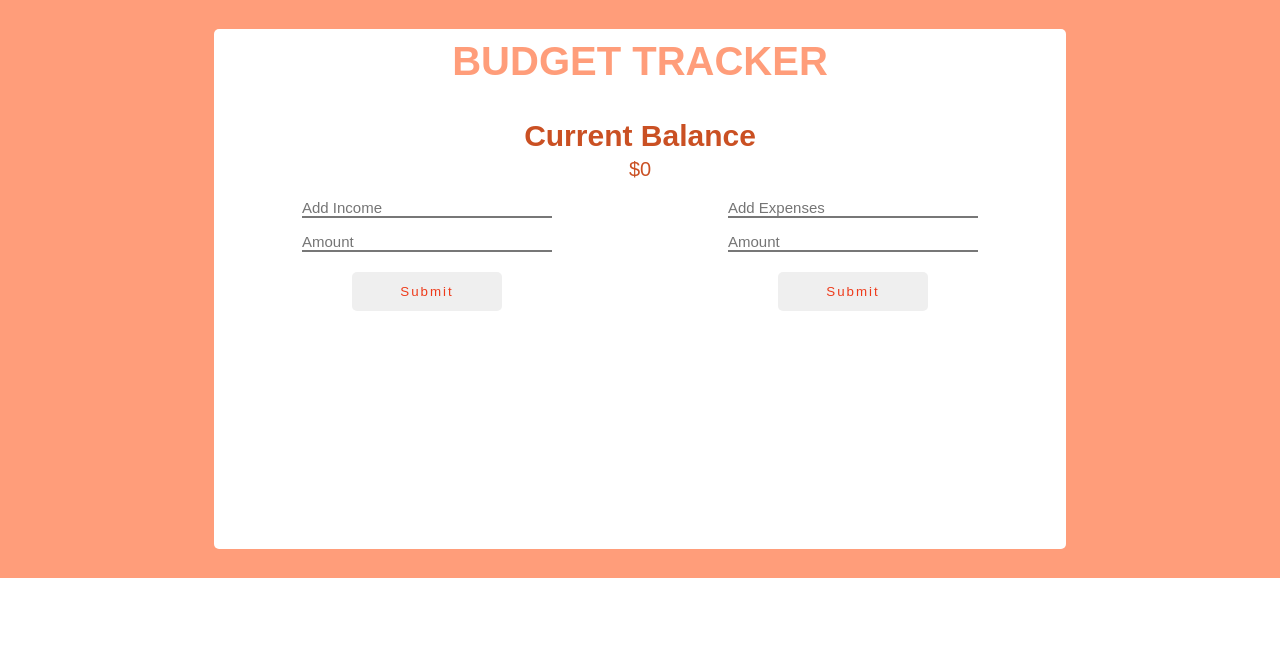
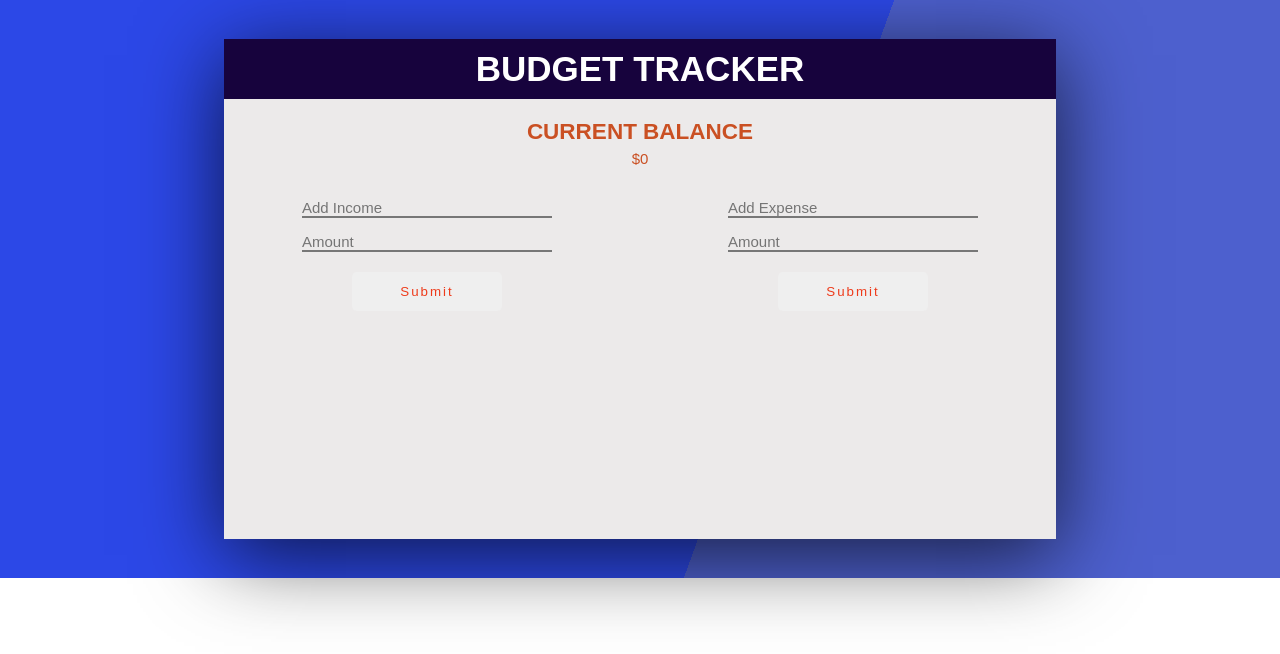
Before and after one commit to EllaAro/budget-tracker, a React (Create React App) app: page / in a window 1280 px wide. Shown: the top 654 px of the page. Built offline with nearby package versions, Linux system fonts and the light colour scheme.

Commit message:
Minor CSS changes

```diff
--- a/src/App.css
+++ b/src/App.css
@@ -14,22 +14,21 @@ body {
 .container {
   width: 100%;
   height: 578px;
-  background-color: #ff9d7a;
+  background: linear-gradient(110deg, #2c48e7 60%, #4d60ce 60%);
   display: flex;
   justify-content: center;
   align-items: center;
 }
 
 .wrapper {
-  background-color: white;
-  border-radius: 5px;
+  background-color: rgb(236, 234, 234);
   width: 65%;
-  padding: 10px;
   height: 500px;
   display: grid;
   grid-gap: 20px;
   grid-template-columns: 1fr 1fr;
   grid-auto-rows: 60px;
+  box-shadow: 0 16px 80px rgba(0, 0, 0, 0.7);
 }
 
 .header,
@@ -37,15 +36,22 @@ body {
   grid-column: 1/3;
 }
 
+.header {
+  width: 100%;
+  background: rgb(23, 3, 61);
+}
+
 .header h1 {
-  color: #ff9d7a;
-  font-size: 40px;
+  color: white;
+  font-size: 35px;
+  padding: 10px;
   text-transform: uppercase;
 }
 
 .balance {
   color: #ca5023;
-  font-size: 20px;
+  font-size: 15px;
+  text-transform: uppercase;
 }
 
 .balance p {
--- a/src/components/TransactionActions.js
+++ b/src/components/TransactionActions.js
@@ -6,7 +6,7 @@ const TransactionActions = () => {
     <React.Fragment>
       <TransactionAction placeHolder="Add Income" transactionAction="income" />
       <TransactionAction
-        placeHolder="Add Expenses"
+        placeHolder="Add Expense"
         transactionAction="expense"
       />
     </React.Fragment>
```
Also changed, not shown: src/components/sharedComponents/TransactionList.js (added, +19 -0 lines).
